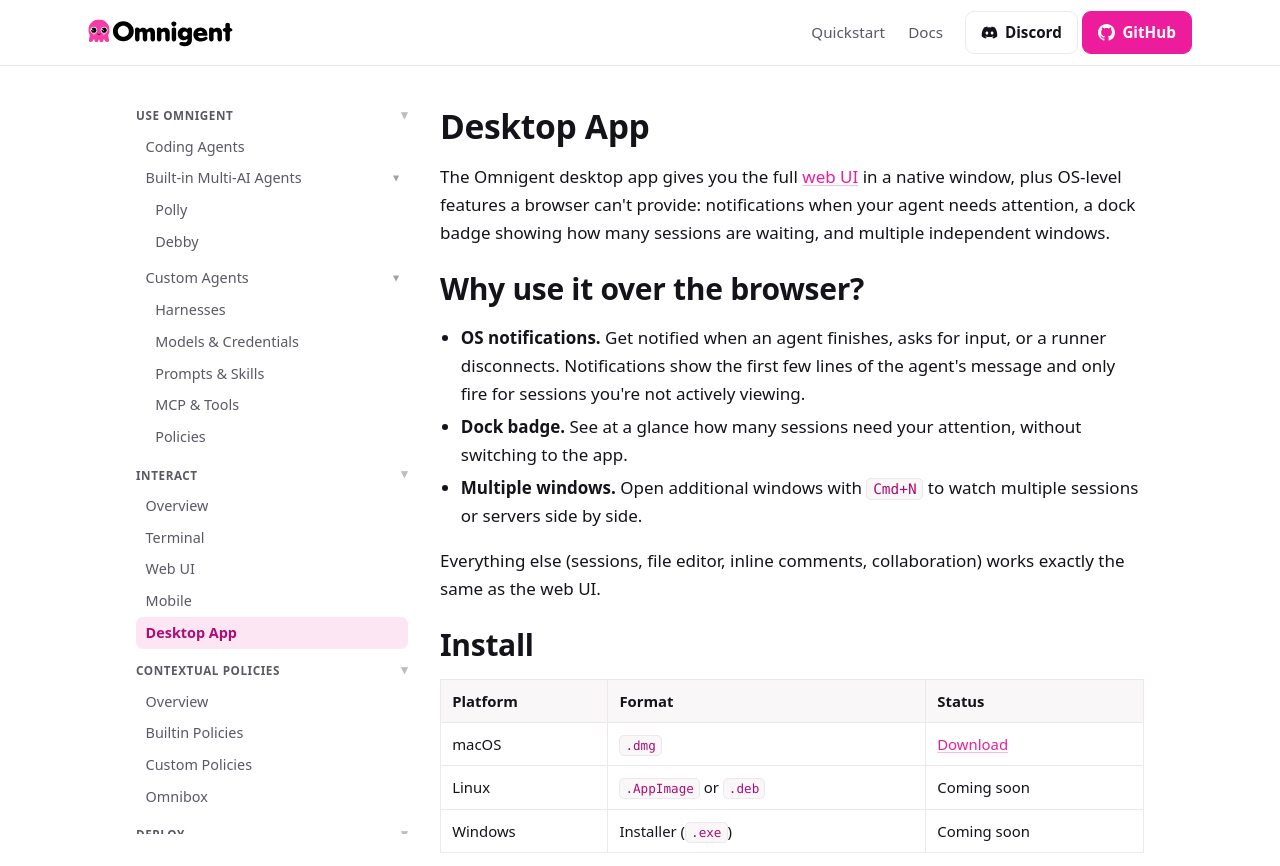
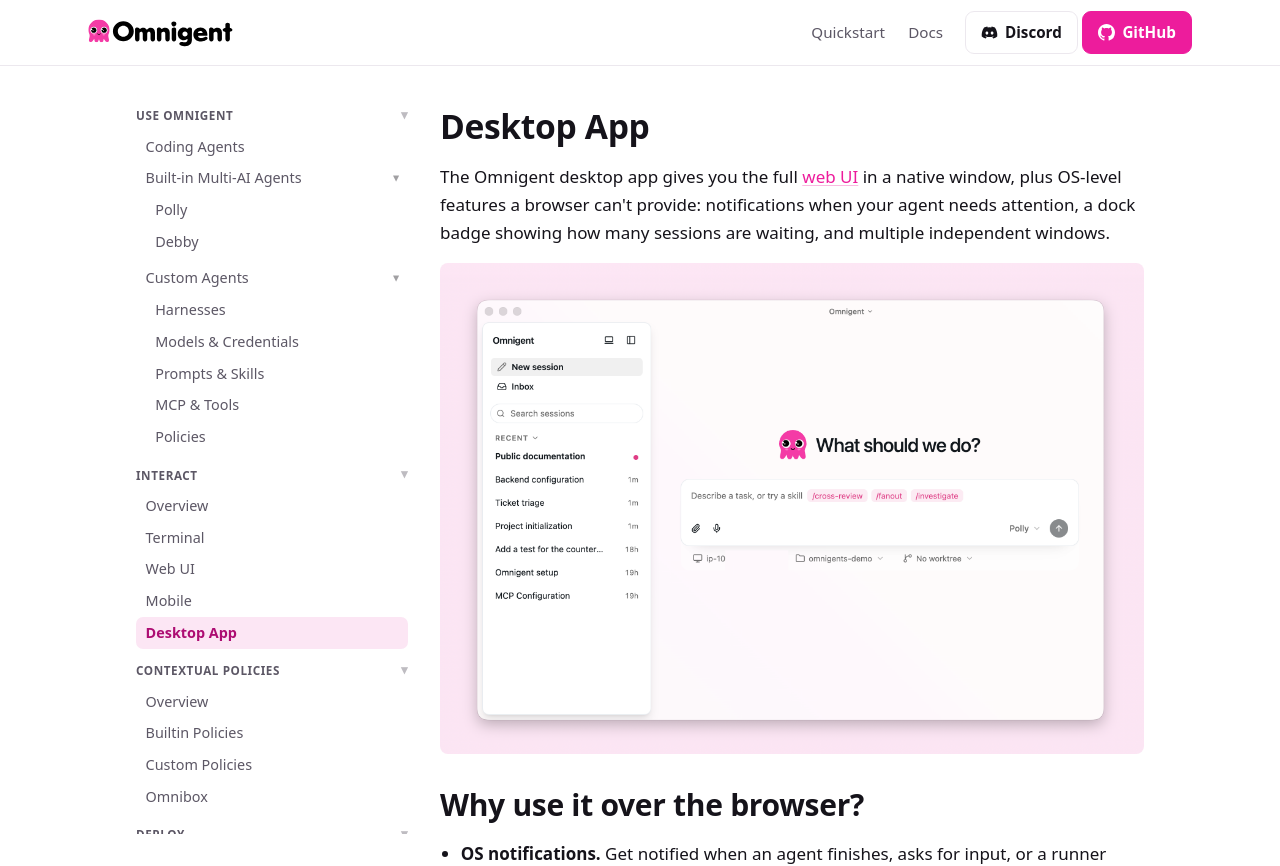
Before and after one commit to omnigent-ai/omnigent-site, a Next.js app: page /docs/interact/desktop in a window 1280 px wide. Shown: the top 866 px of the page. Built offline with nearby package versions, Linux system fonts and the light colour scheme.

Commit message:
Add desktop app docs screenshot

```diff
--- a/app/docs/interact/desktop/page.js
+++ b/app/docs/interact/desktop/page.js
@@ -14,6 +14,13 @@ export default function Page() {
         a browser can{"'"}t provide: notifications when your agent needs attention, a dock badge
         showing how many sessions are waiting, and multiple independent windows.
       </p>
+
+      {/* eslint-disable-next-line @next/next/no-img-element */}
+      <img
+        src="/images/docs/desktop-app.png"
+        alt="Omnigent native desktop app showing the session chat and file workspace"
+        style={{ width: "100%", borderRadius: "8px" }}
+      />
 
       <h2>Why use it over the browser?</h2>
 
```
Also changed, not shown: public/images/docs/desktop-app.png (added).
